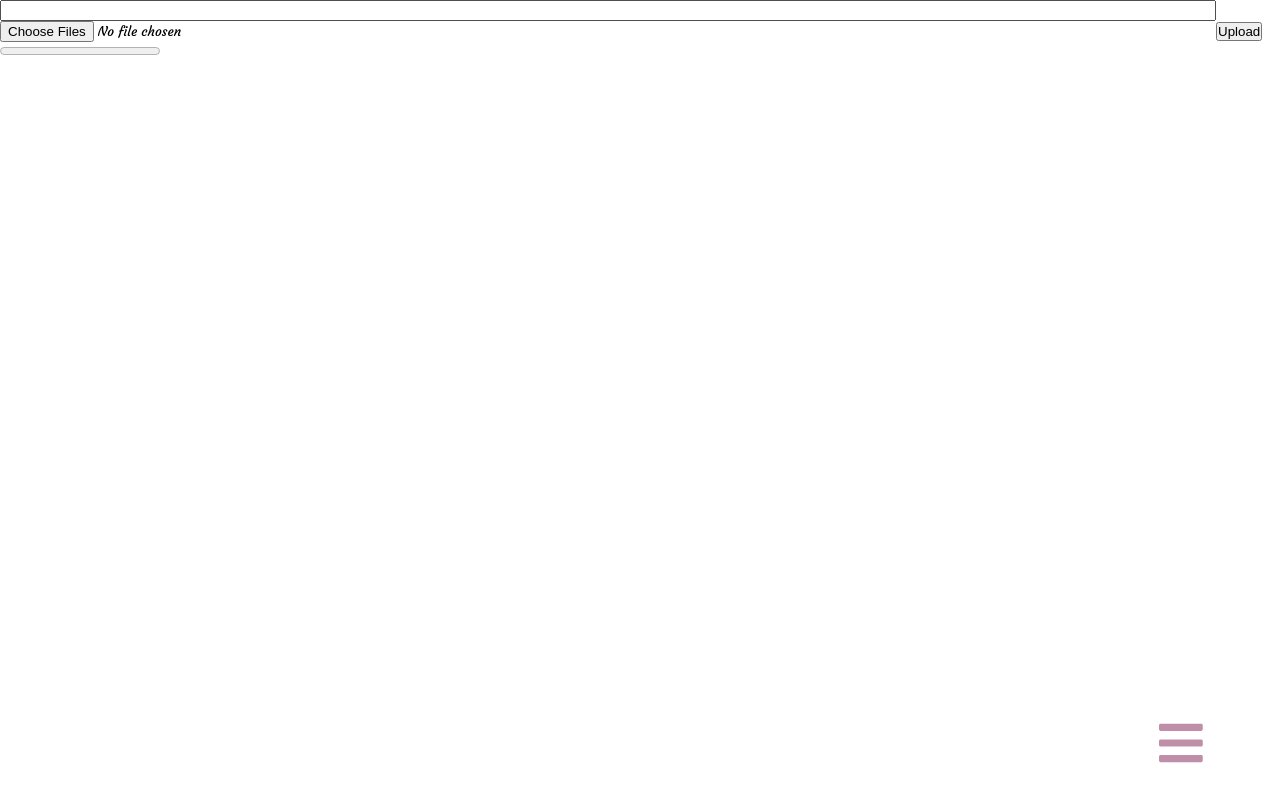
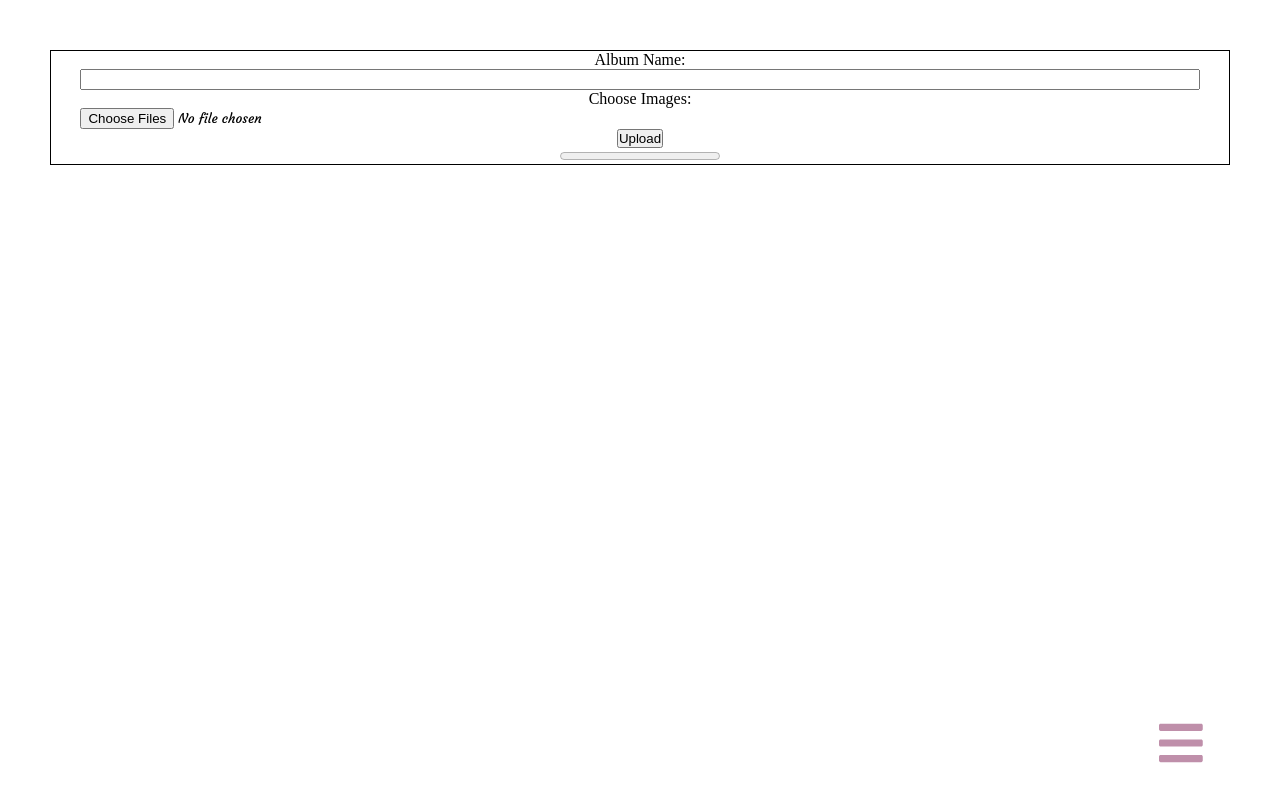
Before and after one commit to SamimAzimi/rphoto, a React (Create React App) app: page /adminPanel in a window 1280 px wide. Built offline with nearby package versions, Linux system fonts and the light colour scheme; a web font is replaced by a local one.

Commit message:
upload image solved

```diff
--- a/src/components/AdminPanel.js
+++ b/src/components/AdminPanel.js
@@ -6,18 +6,21 @@ import "react-toastify/dist/ReactToastify.css";
 function Adminpanel() {
   const [images, setImages] = useState([]);
   const [albumName,setAlbumName] = useState()
-  const [urls, setUrls] = useState([]);
   const [progress, setProgress] = useState(0);
 
   const handleChange = (e) => {
+
     for (let i = 0; i < e.target.files.length; i++) {
       const newImage = e.target.files[i];
       newImage["id"] = Math.random();
       setImages((prevState) => [...prevState, newImage]);
     }
+
   };
 
-  const handleUpload = () => {
+  const handleUpload = (e) => {
+    e.preventDefault();
+    if(images!==''){
     const promises = [];
      // eslint-disable-next-line
     images.map((image) => {
@@ -64,47 +67,38 @@ function Adminpanel() {
           await uploadTask.snapshot.ref
             .getDownloadURL()
             .then((urls) => {
-              setUrls((prevState) => [...prevState, urls]);
+              console.log("image Available on "+ urls)
             });
         }
       );
     });
 
     Promise.all(promises)
-      .then(() => toast.info("All images uploaded"))
+      .then(() => {
+        toast.info("All images uploaded");
+          })
       .catch((err) => console.log(err));
+  }else {
+    toast.warn("please Select an Image")
+  }
+
   };
 
 
   return (
     <>
-    <div>
-      <input type="text" onChange={(event)=>setAlbumName(event.target.value)} />
-      <input type="file" multiple onChange={handleChange} />
-      <button onClick={handleUpload}>Upload</button>
+    <form className="AdminPanelForm">
+    <label htmlFor="bucketName" className="AdminPanelFormLabel" >
+      Album Name:
+      </label>
+      <input type="text"  className="AdminPanelFormInput" onChange={(event)=>setAlbumName(event.target.value)} />
+      <label className="AdminPanelFormLabel" htmlFor="fileName">
+        Choose Images:
+      </label>
+      <input type="file"  className="AdminPanelFormInput" multiple onChange={handleChange} />
+      <button className="submitImage" onClick={handleUpload}>Upload</button>
       <progress value={progress} max="100" />
-
-      {urls.map((url, i) => {
-
-        return(
-          <div key={i}>
-          <a href={url} target="_blank" rel="noreferrer" >
-            {url}
-          </a>
-        </div>
-        )
-})}
-      <br />
-
-      {urls.map((url, i) => {
-  return  (       <img
-          key={i}
-          style={{ width: "500px" }}
-          src={url || "http://via.placeholder.com/300"}
-          alt="placeHolder"
-        />)
-})}
-    </div>
+    </form>
           <ToastContainer
           position="top-right"
           autoClose={5000}
```
Also changed, not shown: src/components/temp.js (+19 -39 lines), 1 other file (tests, documents, lock files or other folders).
